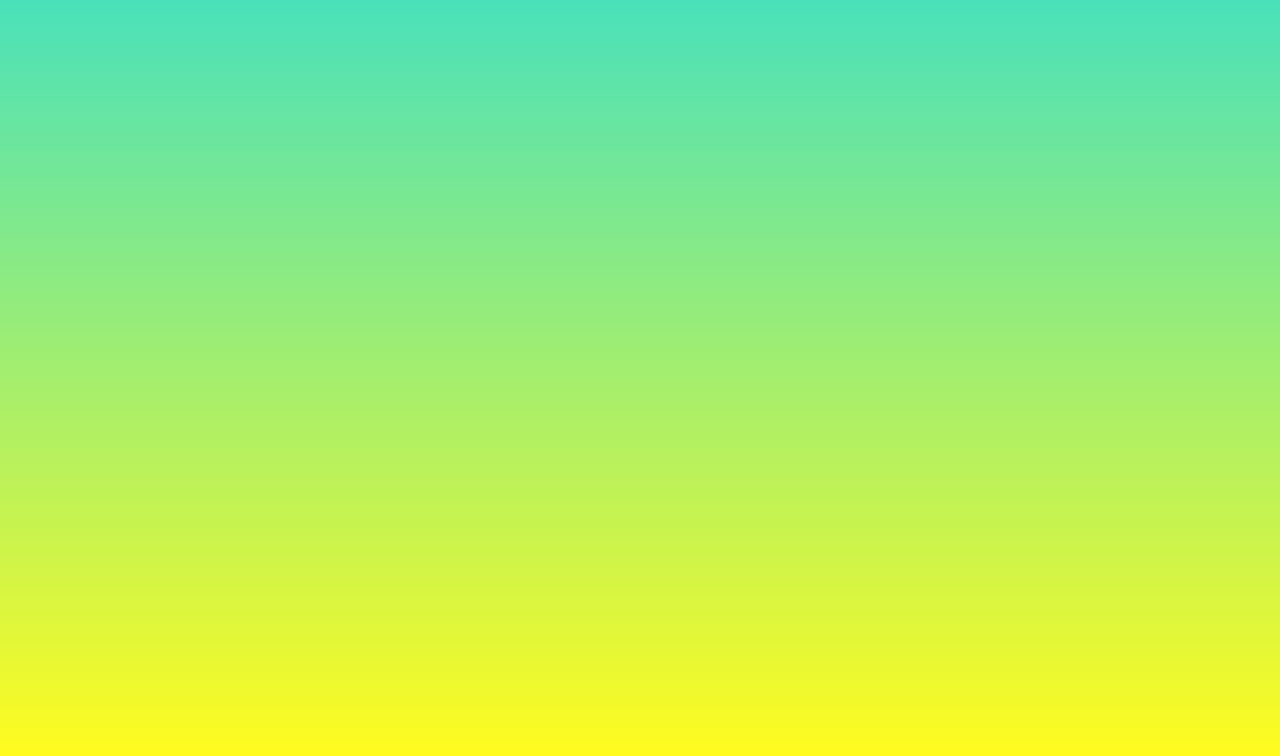
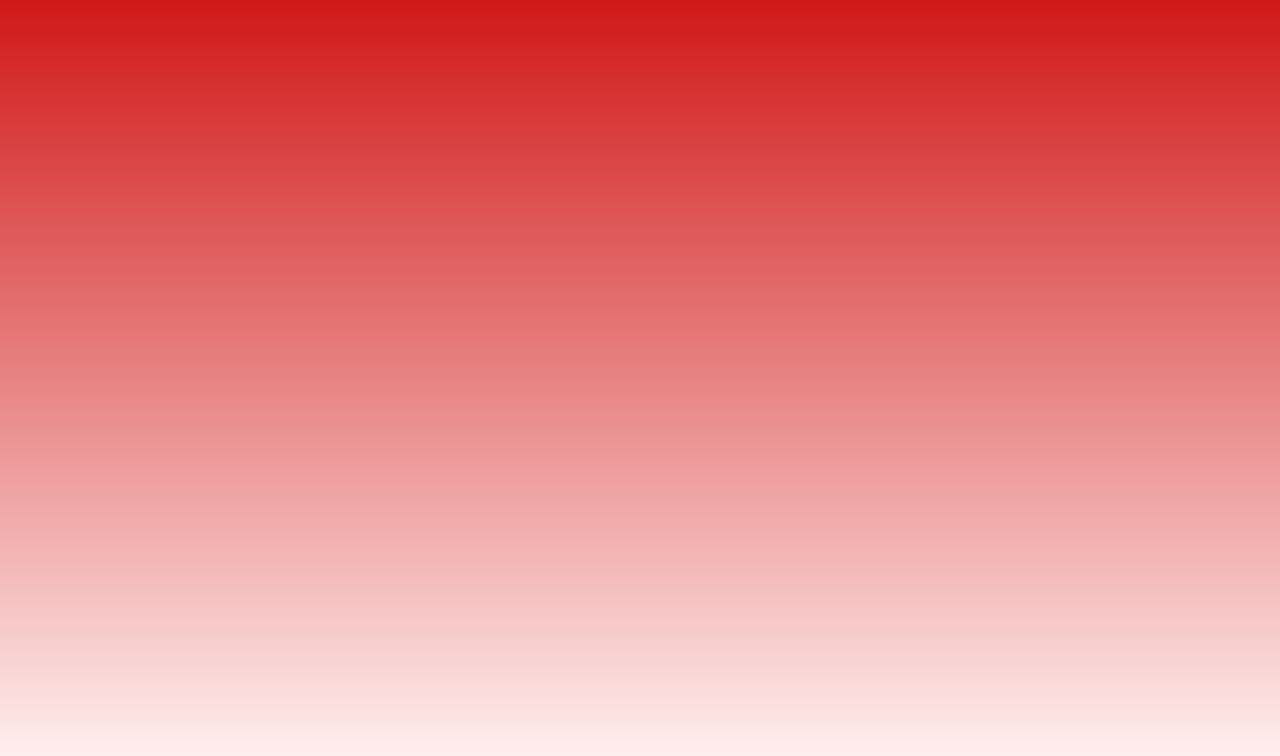
Before and after one commit to MrHiggins95/myWebsite, a plain HTML site: page index.html in a window 1280 px wide. Shown: the part 60-816 px from the top of the page. Drawn offline with Linux system fonts and the light colour scheme.

Commit message:
Update index.html

```diff
--- a/index.html
+++ b/index.html
@@ -16,7 +16,7 @@ body{
 
 text-align: center;
 
-background-image: linear-gradient(rgb(59, 223, 199), rgb(255, 251, 31));
+background-image: linear-gradient(rgb(205, 7, 7), rgb(255, 238, 238));
 
 min-width: 100%;
 
```
